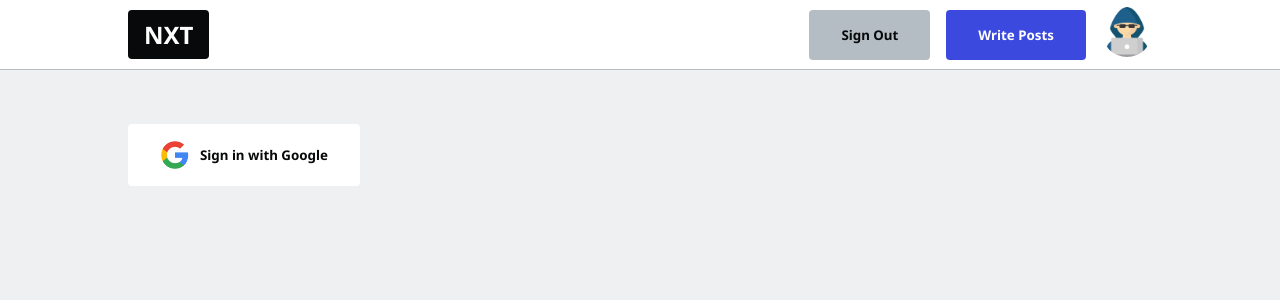
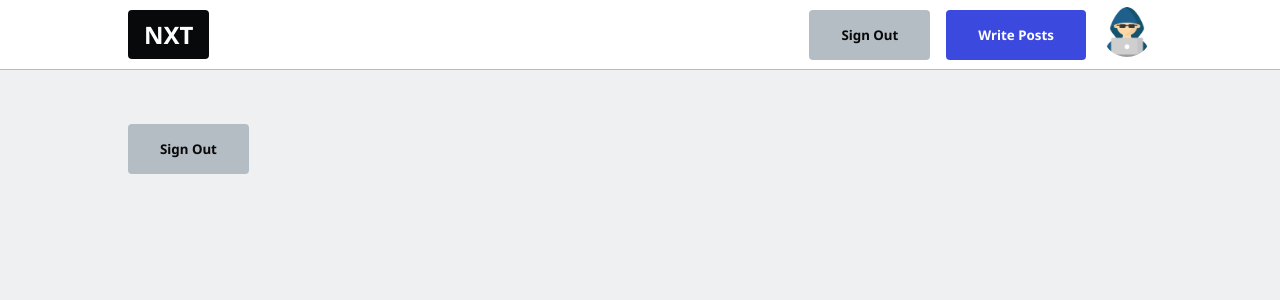
Before and after one commit to mtsanford/vercel-test, a Next.js app: page /enter in a window 1280 px wide. Shown: the top 300 px of the page. Built offline with nearby package versions, Linux system fonts and the light colour scheme.

Commit message:
UserContext

```diff
--- a/components/Navbar.tsx
+++ b/components/Navbar.tsx
@@ -1,13 +1,12 @@
 import Link from "next/link";
 import { useRouter } from "next/router";
 import { useContext } from "react";
-// import { UserContext } from "@lib/context";
+import { UserContext } from "../lib/context";
 // import { auth } from "@lib/firebase";
 
 // Top navbar
 export default function Navbar() {
-  const user = true;
-  const username = true;
+  const {user, userName} = useContext(UserContext);
 
   const router = useRouter();
 
@@ -26,7 +25,7 @@ export default function Navbar() {
         </li>
 
         {/* user is signed-in and has username */}
-        {username && (
+        {userName && (
           <>
             <li className="push-left">
               <button onClick={signOut}>Sign Out</button>
@@ -37,7 +36,7 @@ export default function Navbar() {
               </Link>
             </li>
             <li>
-              <Link href={`/${username}`}>
+              <Link href={`/${userName}`}>
                 <img src={user?.photoURL || "/hacker.png"} />
               </Link>
             </li>
@@ -45,7 +44,7 @@ export default function Navbar() {
         )}
 
         {/* user is not signed OR has not created username */}
-        {!username && (
+        {!userName && (
           <li>
             <Link href="/enter">
               <button className="btn-blue">Log in</button>
--- /dev/null
+++ b/lib/context.ts
@@ -0,0 +1,6 @@
+import { createContext } from 'react';
+
+export const UserContext = createContext({
+    user: null,
+    userName: null,
+})
--- a/pages/_app.tsx
+++ b/pages/_app.tsx
@@ -1,13 +1,16 @@
-import Navbar from '../components/Navbar'
-import '../styles/globals.css'
+import { Toaster } from "react-hot-toast";
+import Navbar from "../components/Navbar";
+import { UserContext } from "../lib/context";
+import "../styles/globals.css";
 
 function MyApp({ Component, pageProps }) {
   return (
-    <>
-    <Navbar />
-    <Component {...pageProps} />
-  </>
-  )
+    <UserContext.Provider value={{ user: {}, userName: "mark"}}>
+      <Navbar />
+      <Component {...pageProps} />
+      <Toaster />
+    </UserContext.Provider>
+  );
 }
 
-export default MyApp
+export default MyApp;
--- a/pages/enter.tsx
+++ b/pages/enter.tsx
@@ -1,13 +1,15 @@
 // import { auth, googleAuthProvider} from '../lib/firebase';
 
+import { useContext } from 'react';
+import { UserContext } from '../lib/context';
 import { app } from '../lib/firebase';
 
 
 import { GoogleAuthProvider, getAuth, signInWithPopup } from 'firebase/auth';
 
 export default function EnterPage({}) {
-  const user = null;
-  const username = null;
+  const {user, userName} = useContext(UserContext);
+
 
   // 1. user signed out <SignInButton />
   // 2. user signed in, but missing username <UsernameForm />
@@ -15,7 +17,7 @@ export default function EnterPage({}) {
 
   return (
     <main>
-      {user ? !username ? <UsernameForm /> : <SignOutButton /> : <SignInButton />}
+      {user ? !userName ? <UsernameForm /> : <SignOutButton /> : <SignInButton />}
     </main>
   );
 
@@ -45,3 +47,7 @@ function SignOutButton() {
   return <button onClick={() => auth.signOut()}>Sign Out</button>;
 }
 }
+
+function UsernameForm() {
+  return <div>UsernameForm</div>
+}
```
